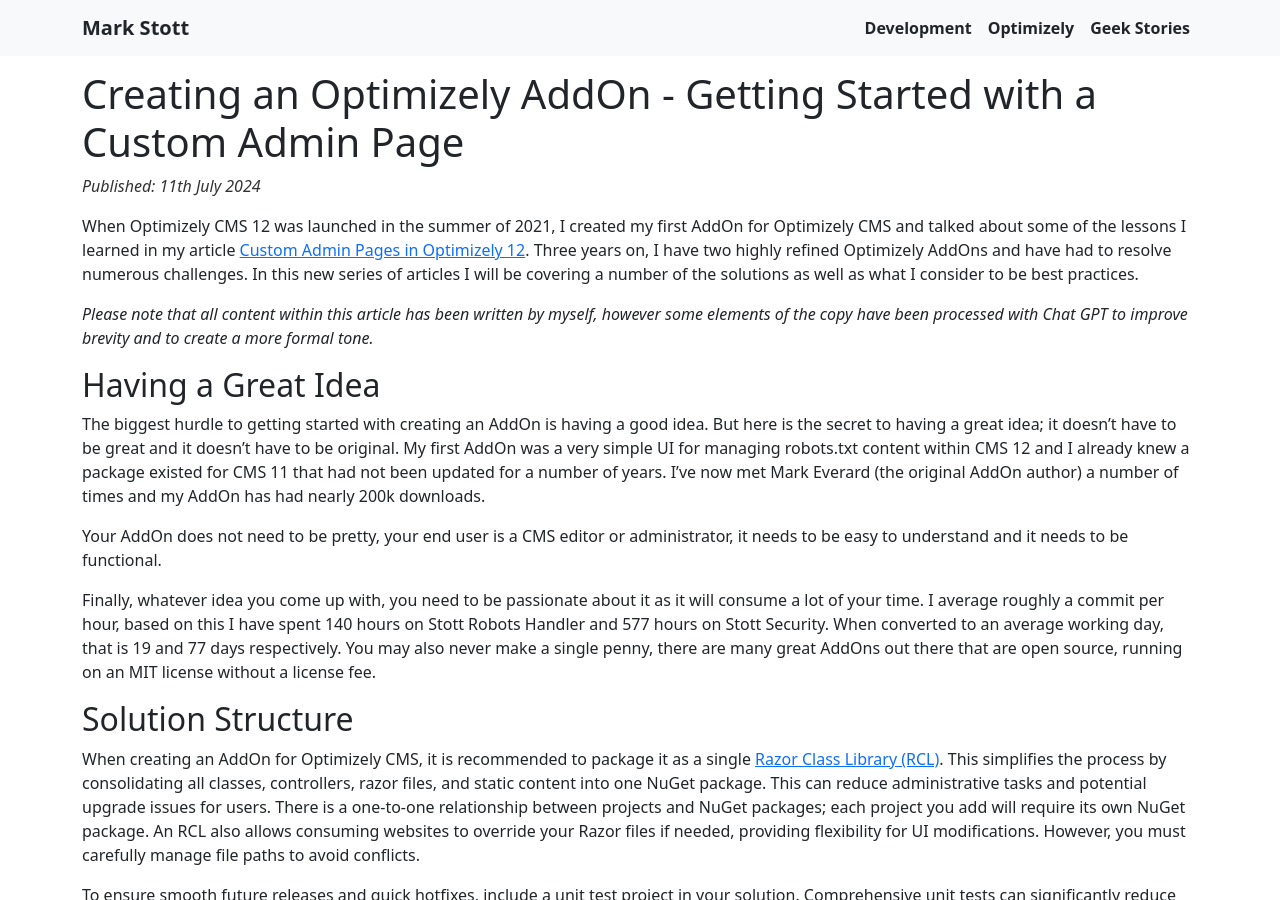
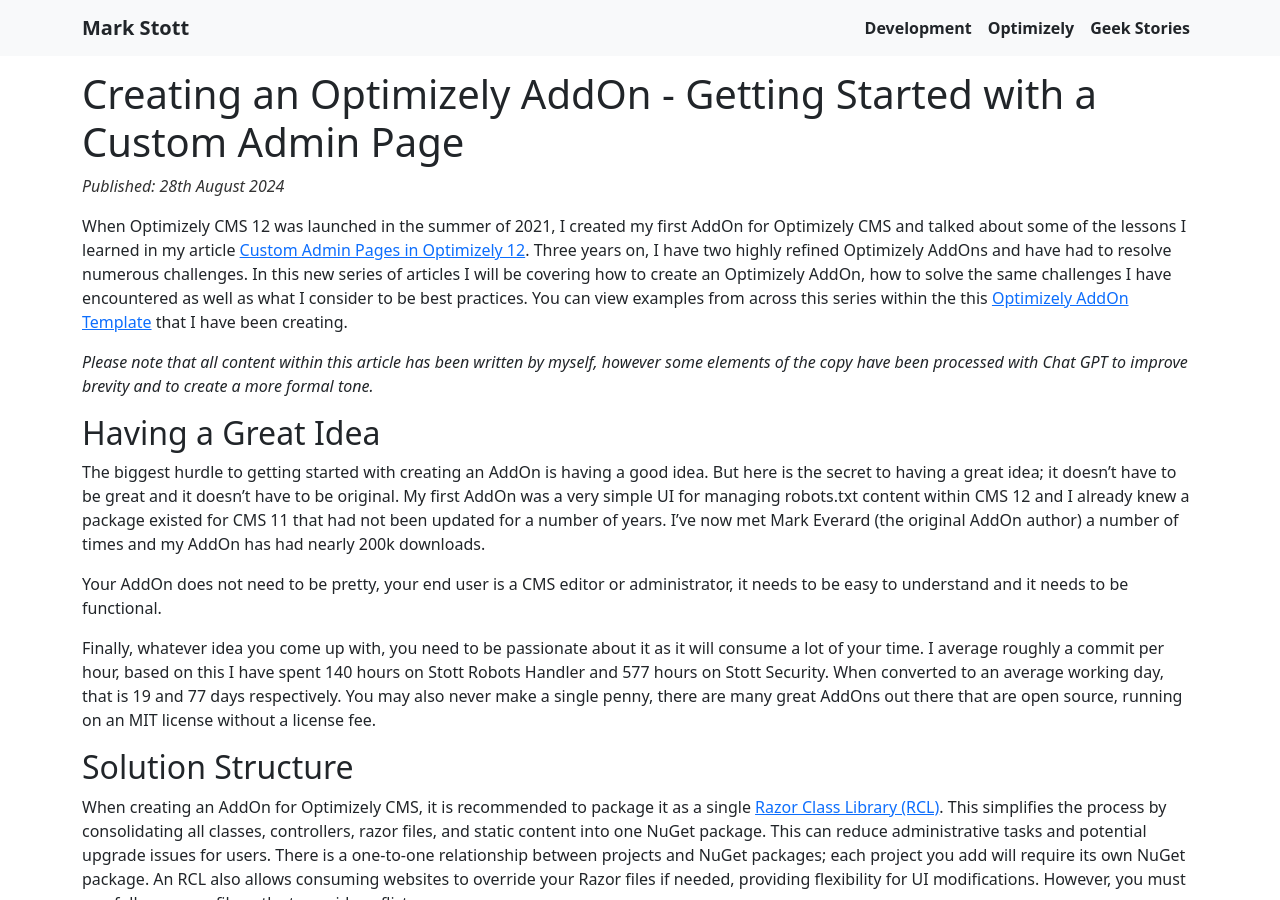
Before and after one commit to GeekInTheNorth/GeekInTheNorth.github.io, a Jekyll site: the page built from _posts/2024-08-28-how-to-create-an-optimizely-addon-part-1.md, in a window 1280 px wide and 900 px high. Built offline with Jekyll 4.4.1, drawn with Linux system fonts in a browser that asks for light colours.

Commit message:
Update article names and dates

```diff
--- a/_posts/2024-07-11-how-to-create-an-optimizely-addon-part-1.md
+++ b/_posts/2024-08-28-how-to-create-an-optimizely-addon-part-1.md
@@ -10,9 +10,9 @@
 
 # Creating an Optimizely AddOn - Getting Started with a Custom Admin Page
 
-Published: 11th July 2024
+Published: 28th August 2024
 
-When Optimizely CMS 12 was launched in the summer of 2021, I created my first AddOn for Optimizely CMS and talked about some of the lessons I learned in my article [Custom Admin Pages in Optimizely 12](/article/custom_admin_pages_in_optimizely_12). Three years on, I have two highly refined Optimizely AddOns and have had to resolve numerous challenges.  In this new series of articles I will be covering a number of the solutions as well as what I consider to be best practices.
+When Optimizely CMS 12 was launched in the summer of 2021, I created my first AddOn for Optimizely CMS and talked about some of the lessons I learned in my article [Custom Admin Pages in Optimizely 12](/article/custom_admin_pages_in_optimizely_12). Three years on, I have two highly refined Optimizely AddOns and have had to resolve numerous challenges.  In this new series of articles I will be covering how to create an Optimizely AddOn, how to solve the same challenges I have encountered as well as what I consider to be best practices.  You can view examples from across this series within the this [Optimizely AddOn Template](https://github.com/GeekInTheNorth/OptimizelyAddOnTemplate) that I have been creating.
 
 _Please note that all content within this article has been written by myself, however some elements of the copy have been processed with Chat GPT to improve brevity and to create a more formal tone._
 
```
Also changed, not shown: _posts/2024-08-30-how-to-create-an-optimizely-addon-part-2.md (renamed from _posts/2024-07-11-how-to-create-an-optimizely-addon-part-2.md, +2 -2 lines), _posts/2024-09-04-how-to-create-an-optimizely-addon-part-3.md (renamed from _posts/2024-07-11-how-to-create-an-optimizely-addon-part-3.md, +2 -2 lines), _posts/2024-09-06-how-to-create-an-optimizely-addon-part-4.md (renamed from _posts/2024-07-11-how-to-create-an-optimizely-addon-part-4.md, +2 -2 lines).
